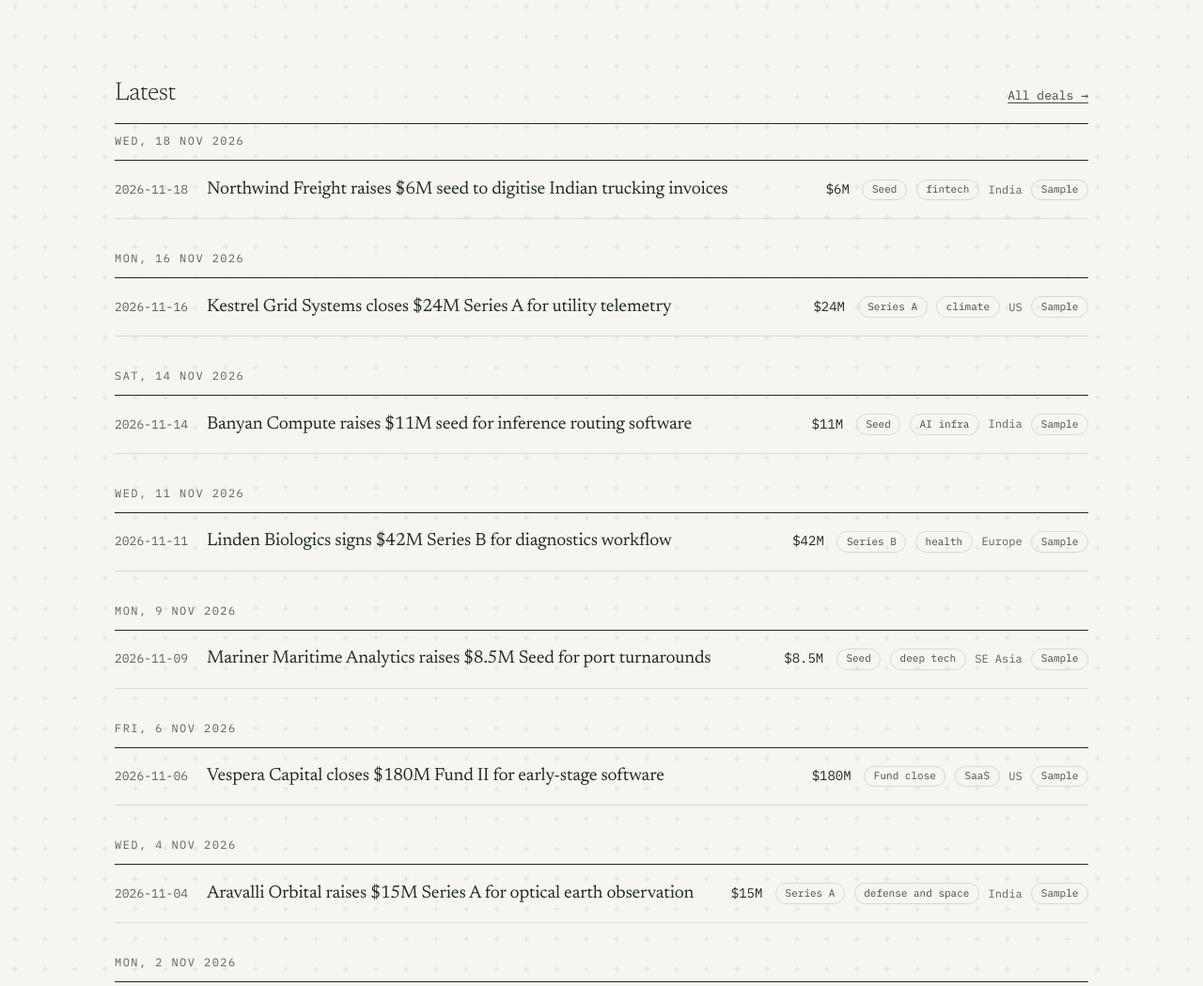
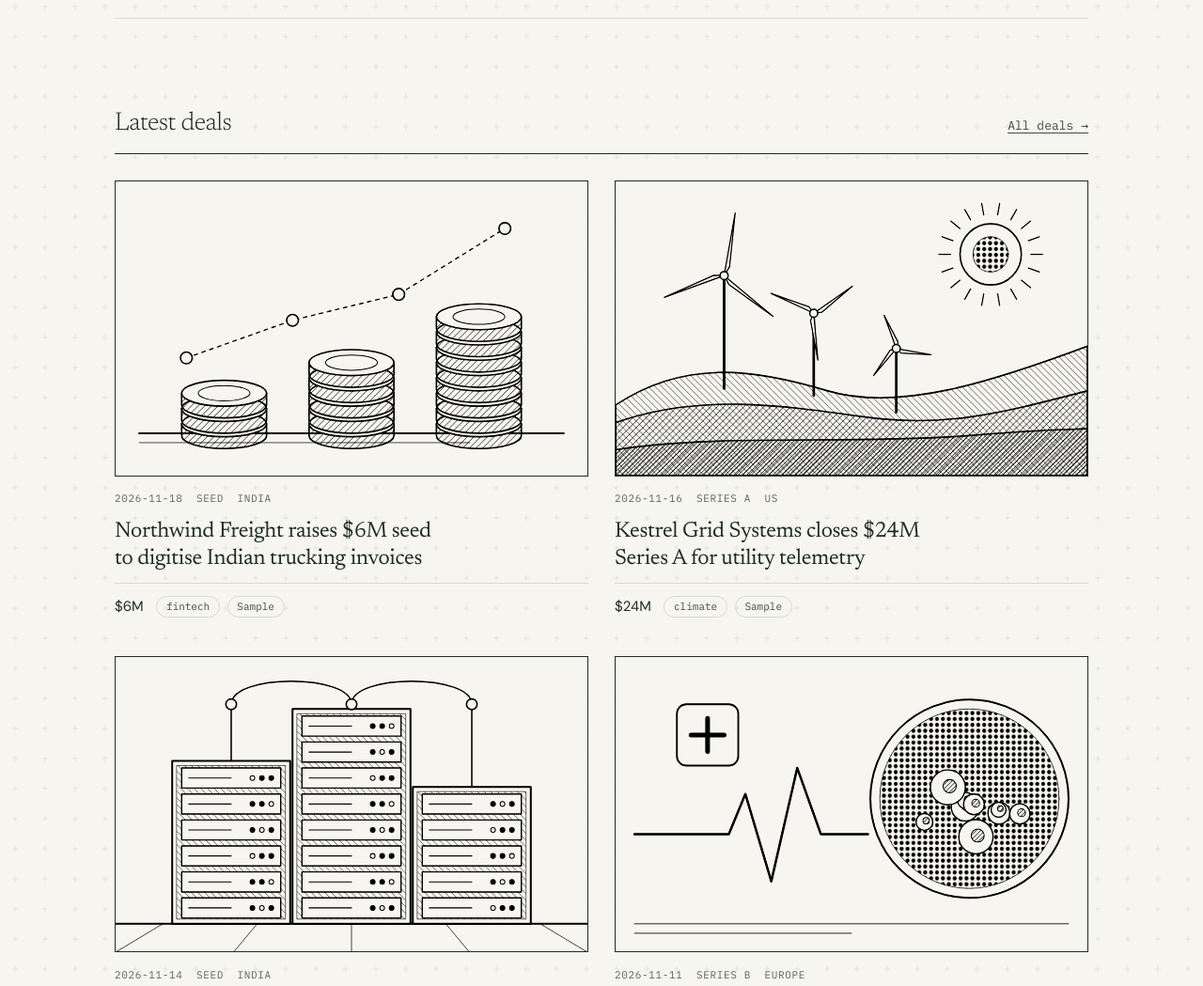
Before and after one commit to kodekave/dry-powder-dispatch, a plain HTML site: page index.html in a window 1280 px wide. Shown: the part 1577-2626 px from the top of the page at 94% size. Drawn offline with Linux system fonts and the light colour scheme.

Commit message:
Latest deals as two-column blocks with B&W sector art; honest early-readers line under signup
Co-Authored-By: Claude Sonnet 5.5 <noreply@anthropic.com>
Claude-Session: https://claude.ai/code/session_01A6XZe1TUEnSKans6HYU1hP

```diff
--- a/css/pages.css
+++ b/css/pages.css
@@ -137,8 +137,8 @@
   flex: none; width: 5.25rem; height: 5.25rem; overflow: hidden; background: var(--color-paper);
   border: 1px solid var(--color-ink);
 }
-.thumb img { display: block; width: 100%; height: 100%; object-fit: cover; filter: grayscale(1) contrast(1.15); mix-blend-mode: multiply; }
-:root[data-theme="dark"] .thumb img { filter: grayscale(1) invert(1) contrast(1.05); mix-blend-mode: screen; }
+.thumb img, .deal-card-img img { display: block; width: 100%; height: 100%; object-fit: cover; filter: grayscale(1) contrast(1.15); mix-blend-mode: multiply; }
+:root[data-theme="dark"] .thumb img, :root[data-theme="dark"] .deal-card-img img { filter: grayscale(1) invert(1) contrast(1.05); mix-blend-mode: screen; }
 
 /* Featured: headline rows with a small thumb */
 .featured-grid { display: block; }
@@ -286,3 +286,19 @@
   .hero-radar .clocks-row { display: grid; grid-template-columns: 1fr 1fr; gap: 0.5rem 0; justify-items: center; }
   .clock-item + .clock-item::before { display: none; }
 }
+
+/* Latest deals: two-column blocks with black-and-white pictures */
+.deal-grid { list-style: none; margin: 1.75rem 0 0; padding: 0; display: grid; grid-template-columns: 1fr; gap: 2.5rem 1.75rem; }
+@media (min-width: 720px) { .deal-grid { grid-template-columns: 1fr 1fr; } }
+.deal-card { position: relative; display: flex; flex-direction: column; gap: 0.7rem; min-width: 0; }
+.deal-card-img { aspect-ratio: 8 / 5; overflow: hidden; background: var(--color-paper); border: 1px solid var(--color-ink); }
+.deal-card-img img { width: 100%; height: 100%; object-fit: cover; }
+.deal-card .featured-meta { margin-top: 0.2rem; }
+.deal-card-title {
+  font-family: var(--font-display); font-weight: 400; font-size: clamp(1.2rem, 2.2vw, 1.45rem);
+  line-height: 1.25; letter-spacing: -0.015em; text-wrap: balance;
+}
+.deal-card.has-link .deal-card-title a::after { content: ""; position: absolute; inset: 0; }
+.deal-card.has-link .deal-card-title a:hover { text-decoration: underline; text-decoration-thickness: 1px; text-underline-offset: 4px; }
+.deal-card-foot { display: flex; flex-wrap: wrap; align-items: center; gap: 0.4rem 0.5rem; padding-top: 0.7rem; border-top: 1px solid var(--color-hair); margin-top: auto; }
+.deal-card-foot .deal-amount { margin-right: 0.35rem; font-size: 0.9375rem; }
--- a/index.html
+++ b/index.html
@@ -120,7 +120,7 @@
             <button type="submit" class="signup-submit">Subscribe <span aria-hidden="true">&rarr;</span></button>
           </form>
           <p class="mono-meta" data-subscriber-count hidden></p>
-          <p class="signup-status" data-signup-status aria-live="polite">Free. Confirms on Substack. Unsubscribe anytime.</p>
+          <p class="signup-status" data-signup-status aria-live="polite">Free. Unsubscribe anytime.</p>
         </div>
       </div>
     </section>
@@ -180,10 +180,10 @@
     <section class="section-block reveal" aria-labelledby="latest-heading">
       <div class="wrap">
         <div class="section-header">
-          <h2 id="latest-heading" class="section-title font-display">Latest</h2>
+          <h2 id="latest-heading" class="section-title font-display">Latest deals</h2>
           <a class="link-underline mono-meta" href="deals/">All deals &rarr;</a>
         </div>
-        <div id="latest-deals" data-deals-url="data/deals.json" data-limit="12">
+        <div id="latest-deals" data-deals-url="data/deals.json" data-limit="6" data-layout="cards" data-assets="assets/sector/">
           <noscript>
             <p class="mono-meta">JavaScript is disabled; showing the 10 latest seeded sample entries.</p>
             <ul class="deal-list">
@@ -218,7 +218,7 @@
             <input id="email-bottom" class="input-field" type="email" name="email" autocomplete="email" required placeholder="your@email.com" />
             <button type="submit" class="signup-submit">Subscribe <span aria-hidden="true">&rarr;</span></button>
           </form>
-          <p class="signup-status" data-signup-status aria-live="polite">Free. Confirms on Substack. Unsubscribe anytime.</p>
+          <p class="signup-status" data-signup-status aria-live="polite">Free. Unsubscribe anytime.</p>
         </div>
       </div>
     </section>
--- a/js/deals.js
+++ b/js/deals.js
@@ -95,6 +95,40 @@
     `;
   }
 
+
+  const SECTOR_ART = {
+    "fintech": "fintech", "climate": "climate", "ai infra": "ai-infra", "deep tech": "deep-tech", "saas": "saas",
+    "health": "health", "defense and space": "defense-space", "ai apps": "ai-apps", "consumer": "consumer",
+  };
+
+  function artFor(deal) {
+    if (String(deal.stage || "").toLowerCase() === "fund close") return "fund";
+    const first = Array.isArray(deal.sectors) && deal.sectors.length ? String(deal.sectors[0]).toLowerCase() : "";
+    return SECTOR_ART[first] || "general";
+  }
+
+  function renderDealCard(deal, assetsBase) {
+    const sectors = Array.isArray(deal.sectors) ? deal.sectors : [];
+    const chips = sectors.map((s) => `<span class="tag-chip">${escapeHtml(s)}</span>`).join("");
+    const hasUrl = /^https?:\/\//i.test(String(deal.source_url || ""));
+    const title = hasUrl
+      ? `<a href="${escapeHtml(deal.source_url)}" target="_blank" rel="noopener noreferrer">${escapeHtml(deal.headline)}</a>`
+      : escapeHtml(deal.headline);
+    const meta = [
+      `<time class="tabular" datetime="${escapeHtml(deal.date)}">${escapeHtml(deal.date)}</time>`,
+      `<span>${escapeHtml(deal.stage || "Stage n/a")}</span>`,
+      deal.region ? `<span>${escapeHtml(deal.region)}</span>` : "",
+    ].join("");
+    return `
+      <li class="deal-card${hasUrl ? " has-link" : ""}">
+        <div class="deal-card-img"><img src="${escapeHtml(assetsBase)}${artFor(deal)}.svg" alt="" width="400" height="250" loading="lazy" decoding="async" /></div>
+        <div class="featured-meta">${meta}</div>
+        <h3 class="deal-card-title">${title}</h3>
+        <div class="deal-card-foot"><span class="deal-amount tabular">${escapeHtml(formatAmount(deal))}</span>${chips}${deal.sample ? `<span class="tag-chip" title="Sample entry">Sample</span>` : ""}</div>
+      </li>
+    `;
+  }
+
   function syncSampleBanner(deals) {
     const banner = document.getElementById("sample-notice");
     if (!banner) return;
@@ -108,6 +142,12 @@
 
     if (!items.length) {
       container.innerHTML = `<p class="mono-meta">No deals logged yet.</p>`;
+      return;
+    }
+
+    if (container.getAttribute("data-layout") === "cards") {
+      const base = container.getAttribute("data-assets") || "assets/sector/";
+      container.innerHTML = `<ul class="deal-grid">${items.map((d) => renderDealCard(d, base)).join("")}</ul>`;
       return;
     }
 
--- a/js/site.js
+++ b/js/site.js
@@ -137,8 +137,8 @@
         el.textContent = `${SUBSCRIBER_COUNT.toLocaleString("en-US")} subscribers`;
         el.hidden = false;
       } else {
-        el.textContent = "";
-        el.hidden = true;
+        el.textContent = "Early readers list is open. Be one of the first.";
+        el.hidden = false;
       }
     });
 
```
Also changed, not shown: assets/sector/ai-apps.svg (added), assets/sector/ai-infra.svg (added), assets/sector/climate.svg (added), assets/sector/consumer.svg (added), assets/sector/deep-tech.svg (added), assets/sector/defense-space.svg (added), assets/sector/fintech.svg (added), assets/sector/fund.svg (added), assets/sector/general.svg (added), assets/sector/health.svg (added), assets/sector/saas.svg (added).
